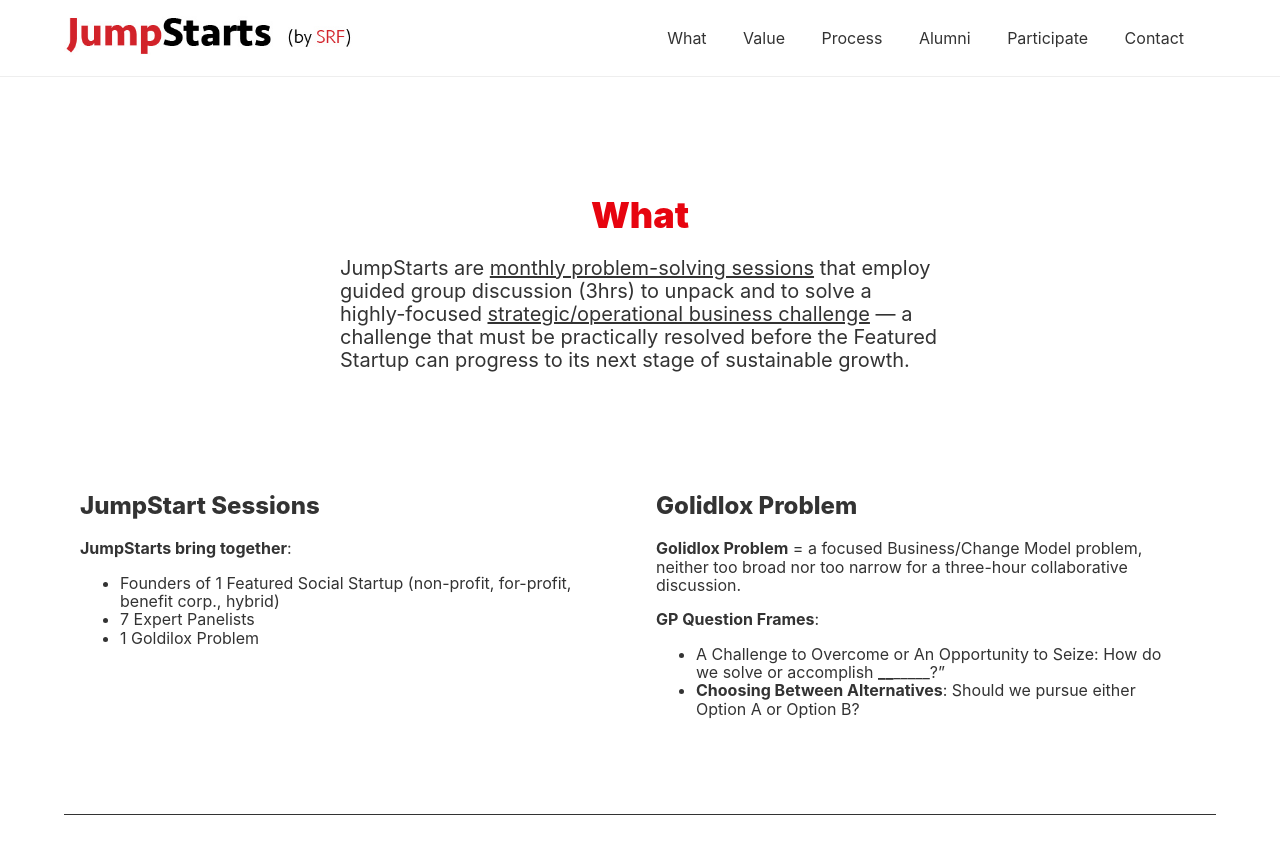
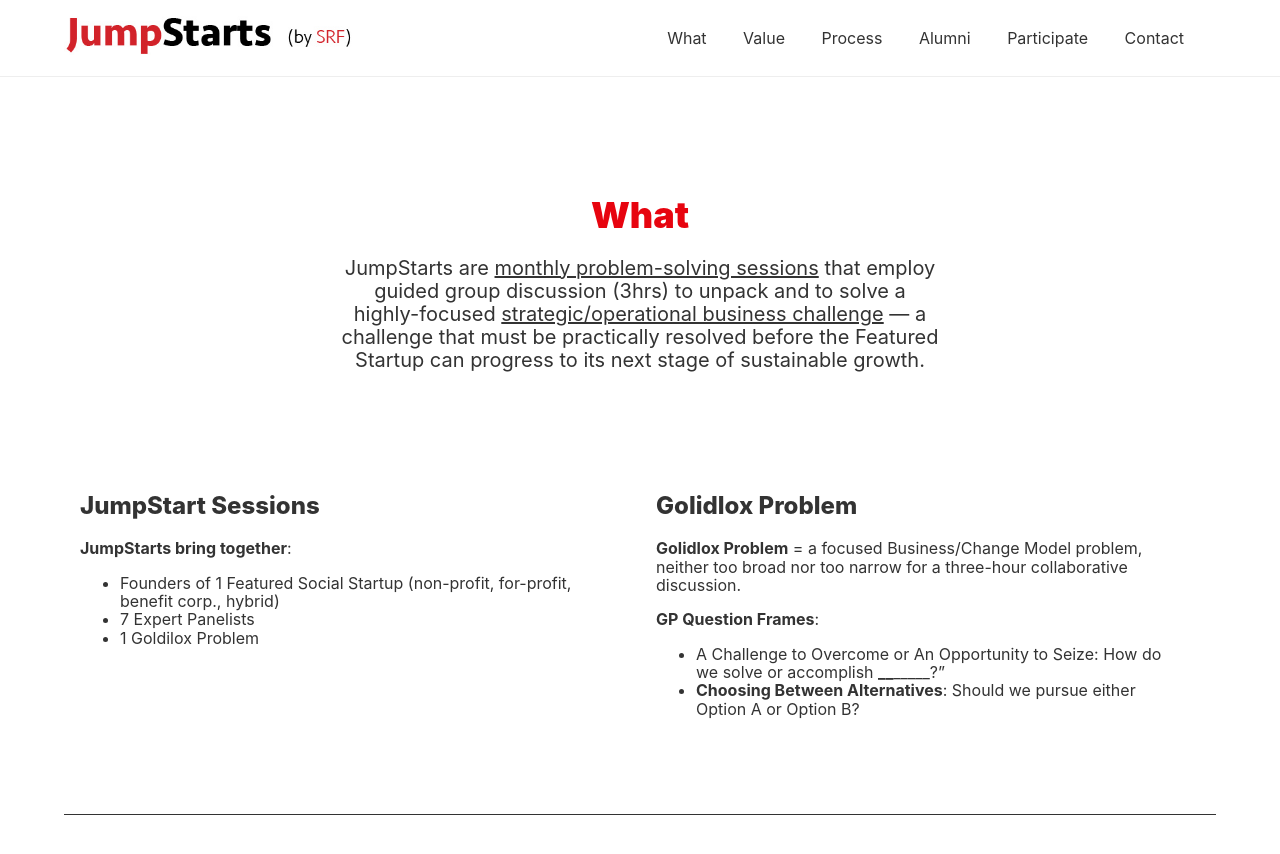
Before and after one commit to aaronergreen/jumpstarts, a Jekyll site: the page built from index.html, in a window 1280 px wide and 900 px high, scrolled down 690 px. Shown: the top 854 px of the window. Built offline with Jekyll 4.4.1, drawn with Linux system fonts in a browser that asks for light colours.

Commit message:
remove text-align left

```diff
--- a/_layouts/home.html
+++ b/_layouts/home.html
@@ -17,7 +17,7 @@
           {{ object.title | markdownify | remove: '<p>' | remove: '</p>'  }}
         </h1>
         {% if object.content %}
-          <div class="f4 center tl measure link">
+          <div class="f4 center measure link">
             {{ object.content | markdownify }}
           </div>
         {% endif %}
```
